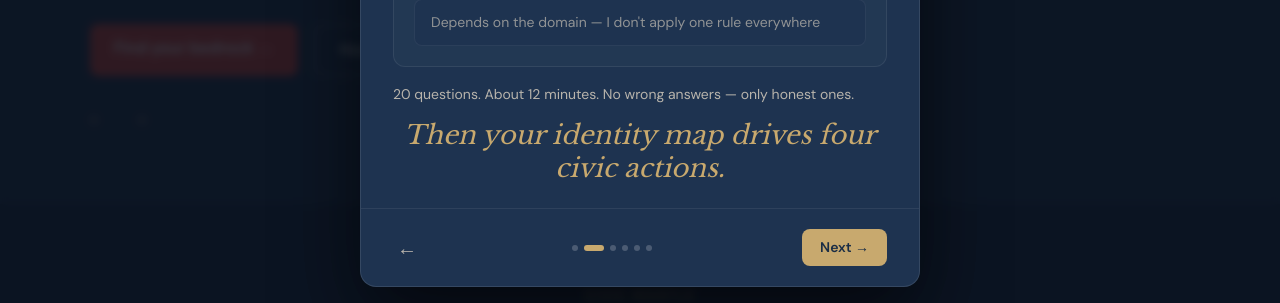
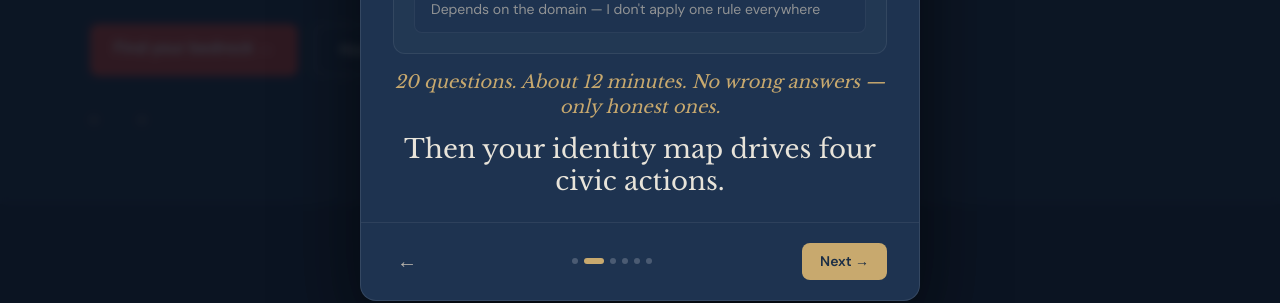
Before and after one commit to mattb2518/bedrock, a Next.js app: page / in a window 1280 px wide. Both pictures are taken after a click on the button 600 px from the left and 560 px from the top of the page. Shown: the part 450-753 px from the top of the page. Built offline with nearby package versions, Linux system fonts and the light colour scheme; no server answers.

Commit message:
Fix tour slide 2: '20 questions' in small italic gold, 'Then your identity' in large white

```diff
--- a/src/components/ui/OnboardingTour.tsx
+++ b/src/components/ui/OnboardingTour.tsx
@@ -324,10 +324,12 @@ export default function OnboardingTour() {
                 <>
                   <QuizCard />
                   <p style={{
-                    fontFamily: 'var(--font-body)',
-                    fontSize: 'var(--text-small)',
-                    color: 'var(--color-text-secondary)',
-                    lineHeight: 1.7,
+                    fontFamily: 'var(--font-display)',
+                    fontSize: 'clamp(15px, 3.5vw, 18px)',
+                    fontStyle: 'italic',
+                    color: slide.accent,
+                    textAlign: 'center',
+                    lineHeight: 1.4,
                     margin: 'var(--space-4) 0 var(--space-3)',
                   }}>
                     {slide.body}
@@ -336,9 +338,8 @@ export default function OnboardingTour() {
                     fontFamily: 'var(--font-display)',
                     fontSize: 'clamp(20px, 4vw, 26px)',
                     fontWeight: 400,
-                    color: slide.accent,
+                    color: 'var(--color-text-primary)',
                     lineHeight: 1.25,
-                    fontStyle: 'italic',
                     textAlign: 'center',
                     margin: 'var(--space-3) 0 0',
                   }}>
```
